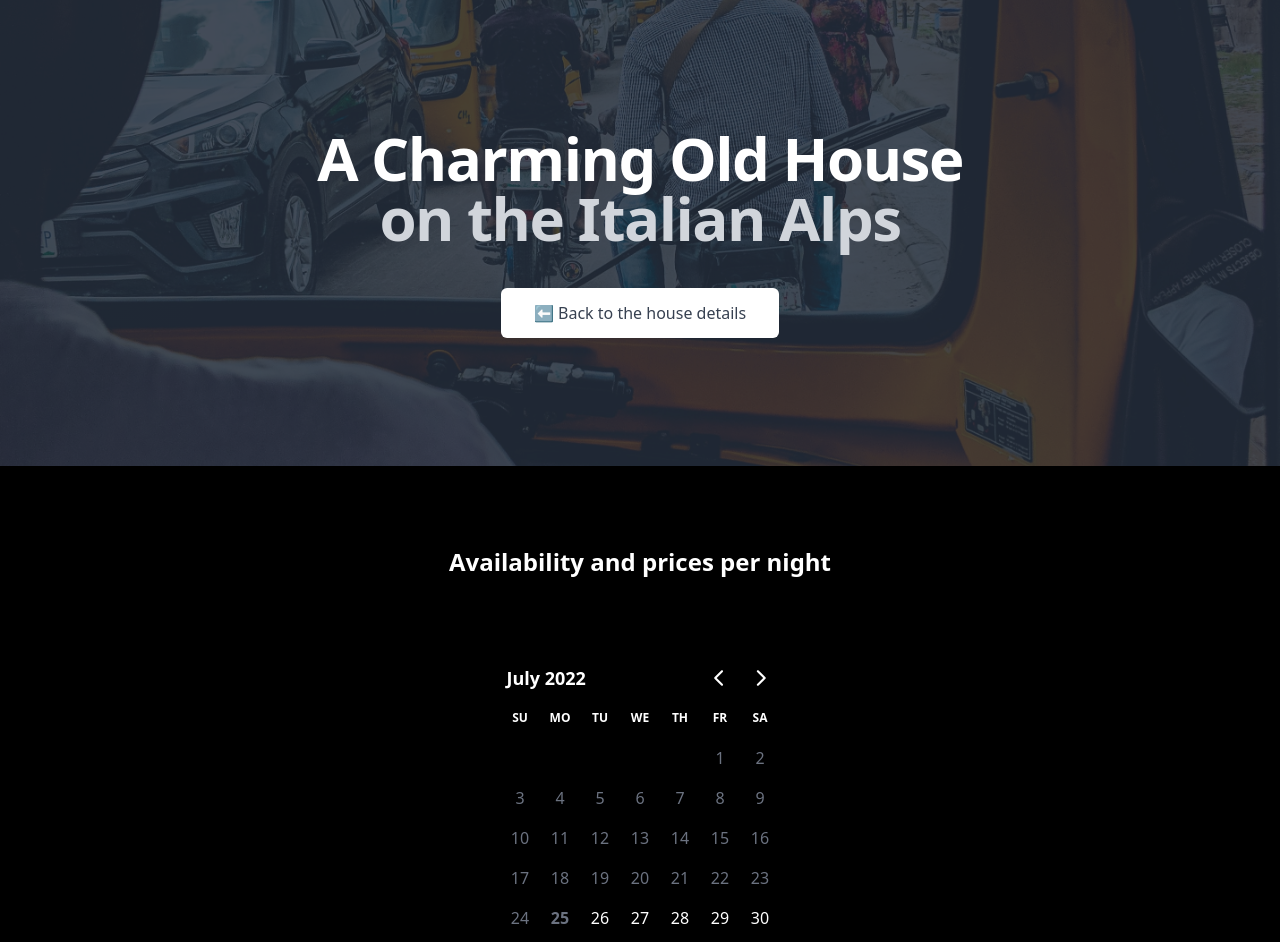
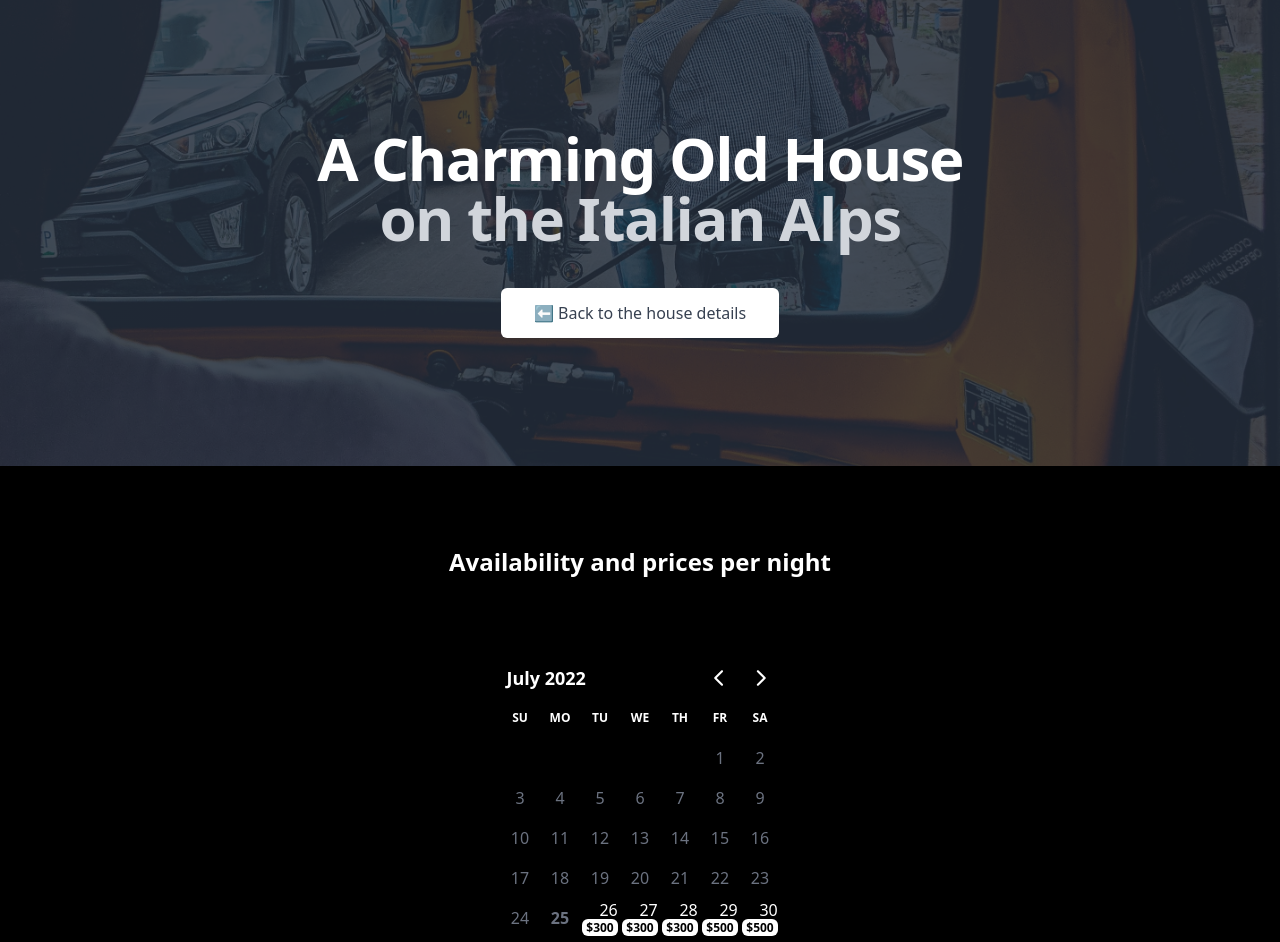
Before and after one commit to Oghenekparobo/Rental-Website, a Next.js app: page /calendar in a window 1280 px wide. Shown: the top 942 px of the page. Built offline with nearby package versions, Linux system fonts and the light colour scheme.

Commit message:
integrated function to show pricing of avvailable dates

```diff
--- /dev/null
+++ b/lib/cost.js
@@ -0,0 +1,55 @@
+import config from "./config";
+
+// fucntion for weekends
+export const is_weekend = (date) => {
+    return date.getDay() === 5 || date.getDay() === 6 ? true : false
+  }
+
+
+// function  for custom days
+const get_custom_price_from_config = (date) => {
+  const year = date.getFullYear();
+  const month = date.getMonth() + 1;
+  const day = date.getDate();
+
+  if (config.costs.custom[year]) {
+    if (config.costs.custom[year][month]) {
+      if (config.costs.custom[year][month][day]) {
+        return config.costs.custom[year][month][day];
+      }
+      if (
+        is_weekend(date) &&
+        config.costs.custom[year][month]["default_weekend"]
+      ) {
+        return config.costs.custom[year][month]["default_weekend"];
+      }
+      if (
+        !is_weekend(date) &&
+        config.costs.custom[year][month]["default_weekday"]
+      ) {
+        return config.costs.custom[year][month]["default_weekday"];
+      }
+    }
+  }
+
+  return null;
+};
+
+
+
+
+// default function to set price for weekends , custom and regular days
+
+export function getCost(date) {
+  let price = config.costs.default_weekday;
+
+  if (is_weekend(date)) {
+    price = config.costs.default_weekend;
+  }
+
+  if (get_custom_price_from_config(date)) {
+    price = get_custom_price_from_config(date);
+  }
+
+  return price;
+}
--- a/lib/dates.js
+++ b/lib/dates.js
@@ -1,5 +1,7 @@
 import config from "lib/config";
 
+
+//  make blocked dates unavailable:
 export const isBlocked = (date) => {
   const year = date.getFullYear();
   const month = date.getMonth() + 1;
@@ -16,48 +18,53 @@ export const isBlocked = (date) => {
   return false;
 };
 
+//  make booked dates unavailable:
 export const isBooked = (date) => {
-    const year = date.getFullYear()
-    const month = date.getMonth() + 1
-    const day = date.getDate()
+  const year = date.getFullYear();
+  const month = date.getMonth() + 1;
+  const day = date.getDate();
 
   if (config.booked[year]) {
     if (config.booked[year][month]) {
       if (config.booked[year][month].findIndex((el) => el === day) !== -1) {
-          return true
+        return true;
       }
     }
   }
 
-    return false
-  }
+  return false;
+};
+
+//  make booked dates unavailable:
 export const isPast = (date) => {
-    const now = new Date()
+  const now = new Date();
   if (date.setHours(0, 0, 0, 0) - now.setHours(0, 0, 0, 0) >= 0) {
-      return false
+    return false;
   }
 
-    return true
+  return true;
+};
+
+//  disable all dates after 6 months from now
+export const calcNumberOfNightsBetweenDates = (startDate, endDate) => {
+  const start = new Date(startDate); //clone
+  const end = new Date(endDate); //clone
+  let dayCount = 0;
+
+  while (end > start) {
+    dayCount++;
+    start.setDate(start.getDate() + 1);
   }
 
-  export const calcNumberOfNightsBetweenDates = (startDate, endDate) => {
-    const start = new Date(startDate) //clone
-    const end = new Date(endDate) //clone
-    let dayCount = 0
+  return dayCount;
+};
 
-    while (end > start) {
-      dayCount++
-      start.setDate(start.getDate() + 1)
-    }
-
-    return dayCount
-  }
-
+//  host  few dates-specific functions:
 export const isDaySelectable = (day) => {
   return (
     !isPast(day) &&
     !isBlocked(day) &&
     !isBooked(day) &&
     calcNumberOfNightsBetweenDates(new Date(), day) <= 30 * 6
-    )
-  }
+  );
+};
--- a/pages/calendar.js
+++ b/pages/calendar.js
@@ -1,8 +1,10 @@
-import { isDaySelectable } from 'lib/dates'
+import { isDaySelectable } from "lib/dates";
 import Head from "next/head";
 import Link from "next/link";
 import { DayPicker } from "react-day-picker";
 import "react-day-picker/dist/style.css";
+import { getCost } from 'lib/cost';
+import { useState } from "react";
 
 export default function Calendar() {
   return (
@@ -56,7 +58,16 @@ export default function Calendar() {
                       !isDaySelectable(props.date) && "text-gray-500"
                     }`}
                   >
-                    {props.date.getDate()}
+                    <div>{props.date.getDate()}</div>
+                    {isDaySelectable(props.date) && (
+                      <div className="-mt-2">
+                        <span
+                          className={`bg-white text-black rounded-md font-bold px-1 text-xs`}
+                        >
+                          ${getCost(props.date)}
+                        </span>
+                      </div>
+                    )}
                   </div>
                 ),
               }}
--- a/styles/globals.css
+++ b/styles/globals.css
@@ -6,3 +6,7 @@ body{
 background-color: black;
 color: white;
 }
+
+.rdp-day {
+    border-radius: 0 !important;
+  }
```
Lines whose indentation alone changed are shown as unchanged.
